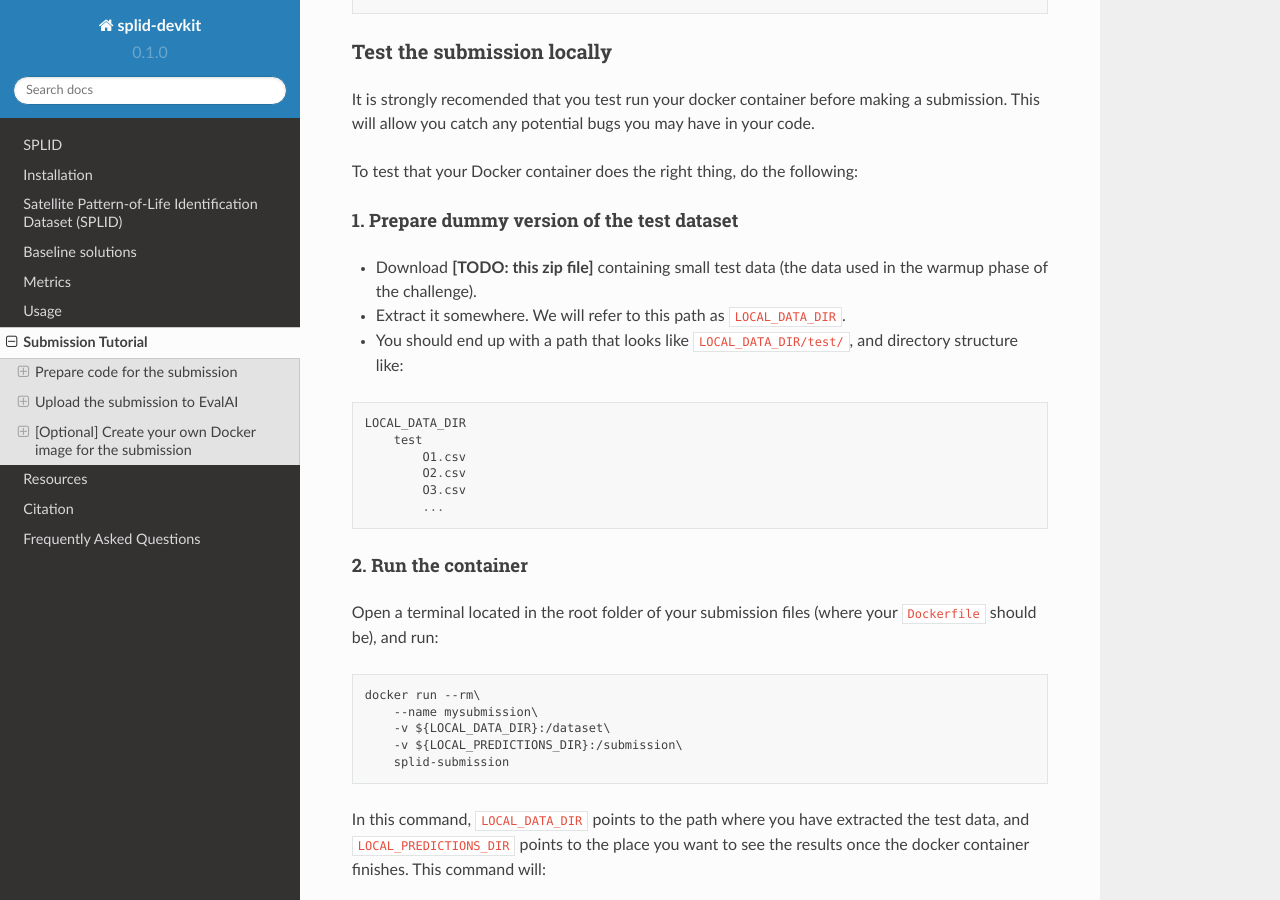
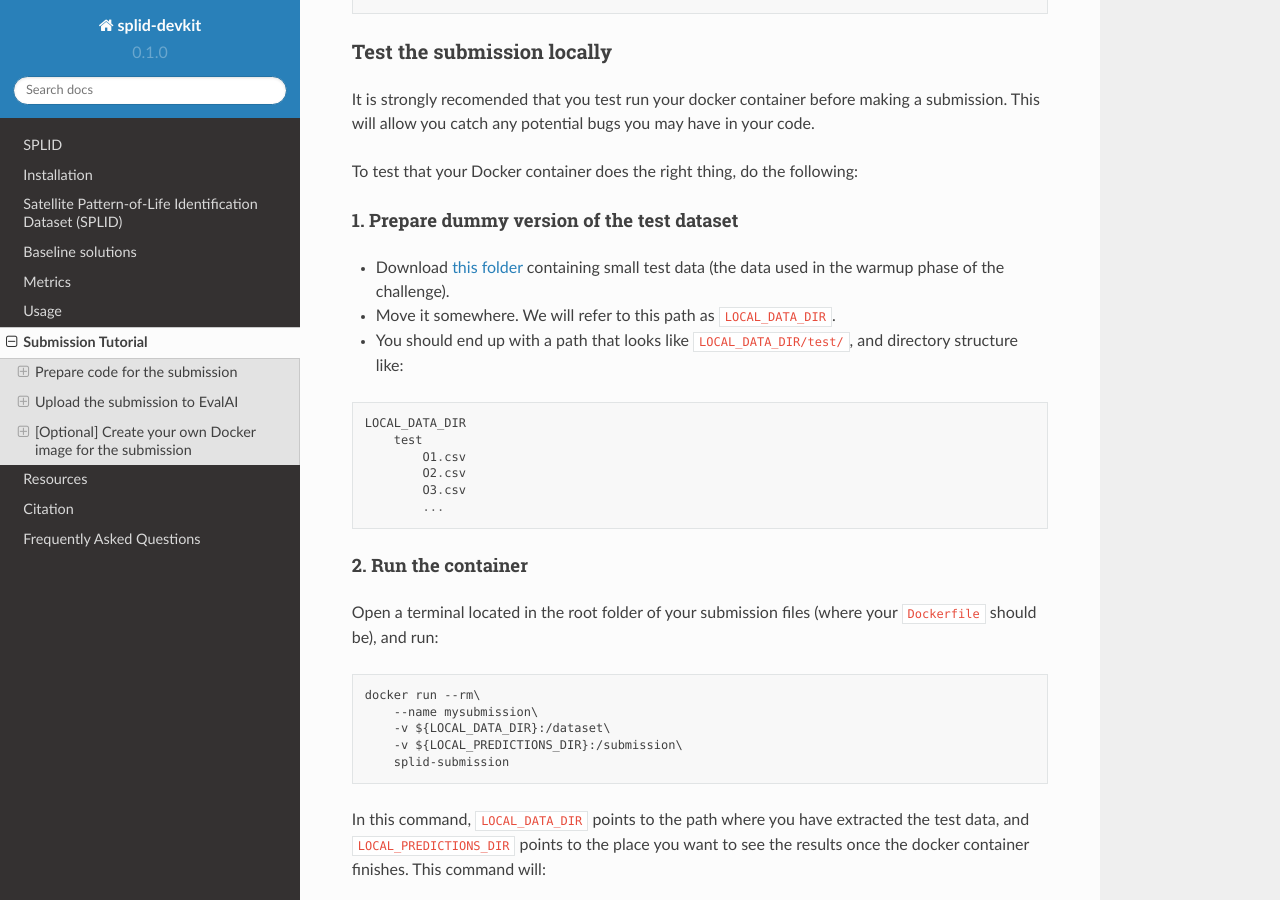
Before and after one commit to olgupila/STORM-AI-devkit-2025, a Sphinx documentation site: the page built from docs/submission.md, in a window 1280 px wide and 900 px high, scrolled down 1902 px. Built offline with Sphinx 7.4.7 and the Read the Docs theme 2.0.0, drawn with Linux system fonts in a browser that asks for light colours; pages that are not in the unit, such as notebooks, are missing from menus.

Commit message:
Update submission.md

````diff
--- a/docs/submission.md
+++ b/docs/submission.md
@@ -60,8 +60,8 @@
 To test that your Docker container does the right thing, do the following:
 
 #### 1. Prepare dummy version of the test dataset
-- Download **[TODO: this zip file]** containing small test data (the data used in the warmup phase of the challenge).
-- Extract it somewhere. We will refer to this path as `LOCAL_DATA_DIR`.
+- Download [this folder](https://www.dropbox.com/scl/fo/e32ku4jr6b57sn3lrr3uu/h?rlkey=tl2074hq994bgpyiv6galr2q1&dl=0) containing small test data (the data used in the warmup phase of the challenge).
+- Move it somewhere. We will refer to this path as `LOCAL_DATA_DIR`.
 - You should end up with a path that looks like `LOCAL_DATA_DIR/test/`, and directory structure like:
 ```
 LOCAL_DATA_DIR
````
